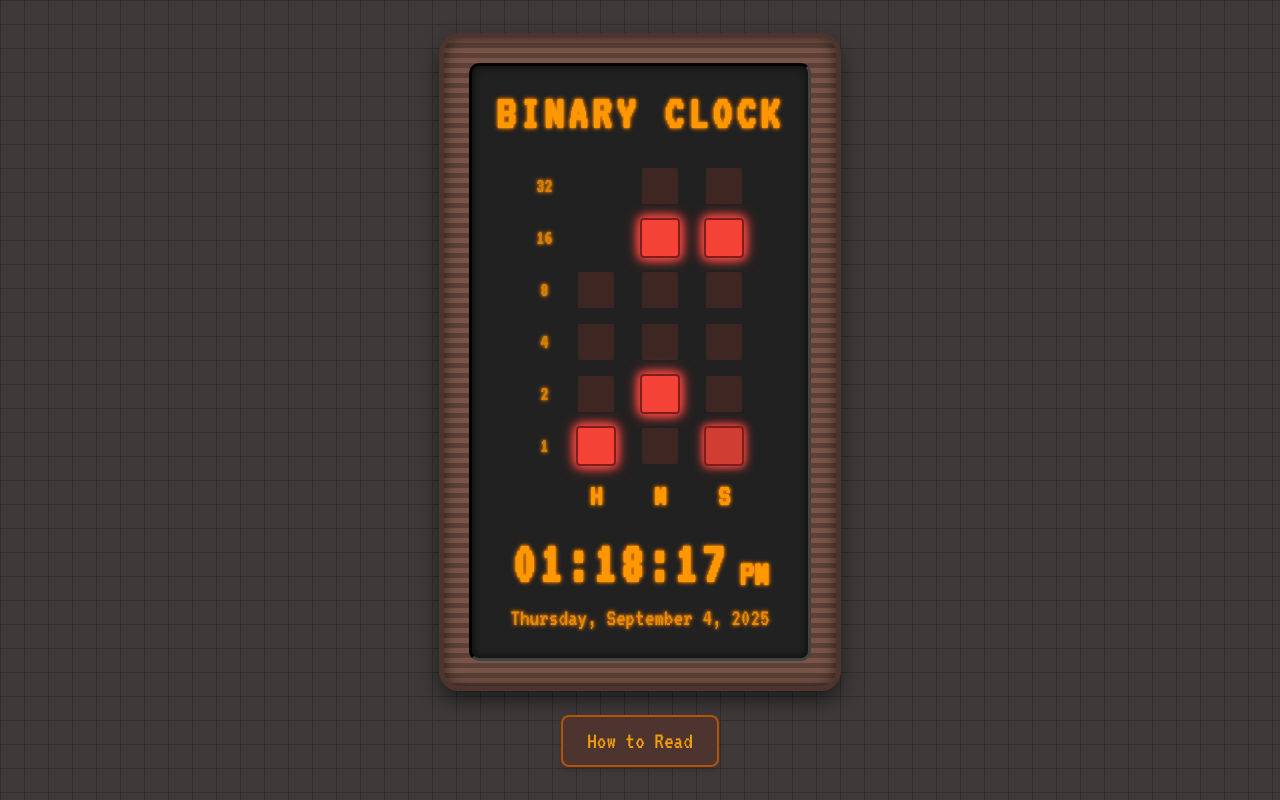
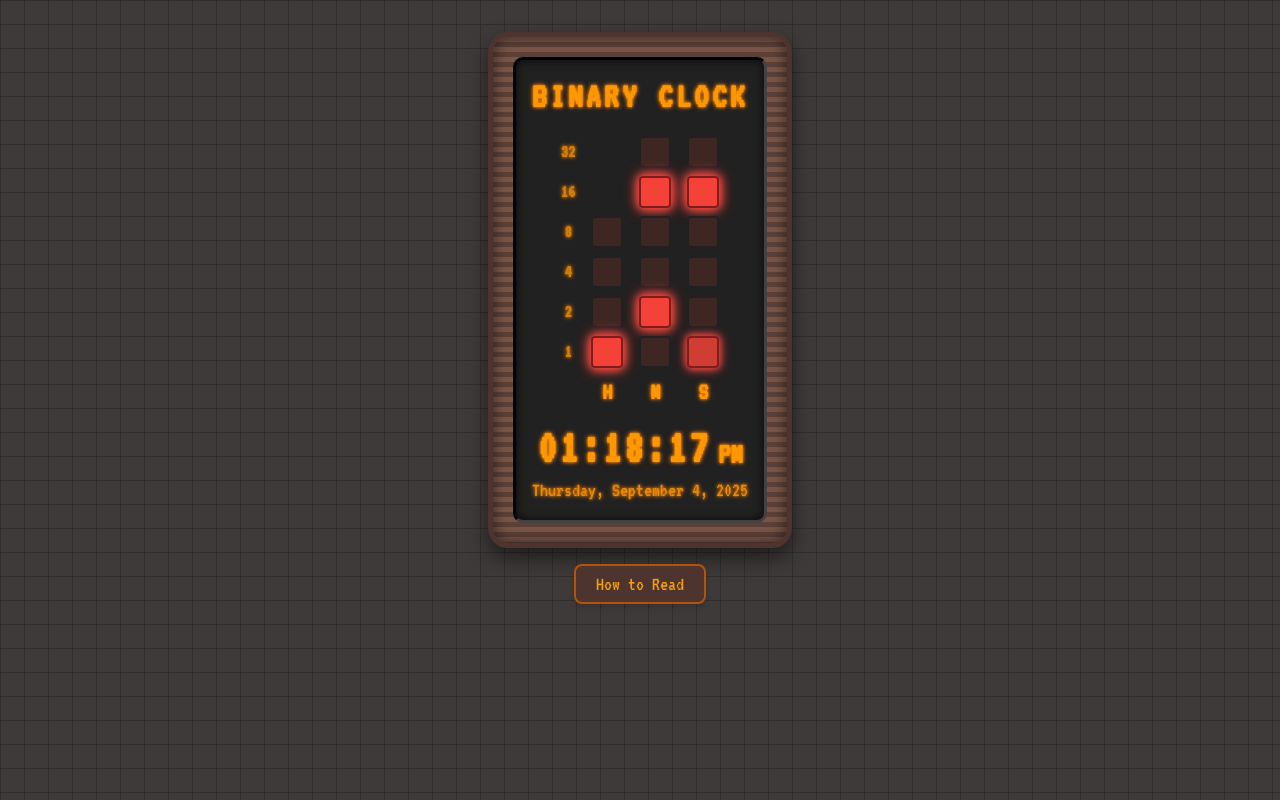
Before and after one commit to mmmmaharshi/binaryclock, a plain HTML site: page index.html in a window 1280 px wide. Drawn offline with nearby package versions, Linux system fonts and the light colour scheme.

Commit message:
layout fix

```diff
--- a/index.html
+++ b/index.html
@@ -55,14 +55,13 @@
                 linear-gradient(rgba(45, 42, 42, 0.8) .05em, transparent .05em),
                 linear-gradient(90deg, rgba(45, 42, 42, 0.8) .05em, transparent .05em);
             background-size: 1.5em 1.5em;
-            overflow: hidden;
         }
 
         .clock-case {
             background: #6D4C41;
             background-image: linear-gradient(0deg, #5D4037 50%, #795548 50%);
             background-size: 10px 10px;
-            padding: 25px;
+            padding: 20px; /* Shrunk */
             border-radius: 20px;
             border: 5px solid #4E342E;
             box-shadow:
@@ -74,7 +73,7 @@
             background-color: #212121;
             border: 3px inset #424242;
             border-radius: 10px;
-            padding: 1.5rem;
+            padding: 1rem; /* Shrunk */
             box-shadow: inset 0 0 10px rgba(0,0,0,0.75);
         }
 
@@ -123,65 +122,65 @@
         }
     </style>
 </head>
-<body class="flex items-center justify-center min-h-screen">
+<body class="min-h-screen py-8">
 
     <div class="flex flex-col items-center">
         <div class="clock-case">
             <div class="screen">
-                <h1 class="text-4xl md:text-5xl font-bold text-center mb-4 tracking-widest retro-text">BINARY CLOCK</h1>
+                <h1 class="text-3xl md:text-4xl font-bold text-center mb-3 tracking-widest retro-text">BINARY CLOCK</h1>
 
-                <div class="flex justify-center space-x-4 md:space-x-6" role="timer" aria-live="off" aria-label="Binary clock display">
+                <div class="flex justify-center space-x-3 md:space-x-4" role="timer" aria-live="off" aria-label="Binary clock display">
                     <!-- Column for side numbers -->
-                    <div class="flex flex-col text-lg md:text-xl font-semibold retro-text opacity-80">
-                        <div class="flex items-center justify-center h-8 md:h-10 mt-2 md:mt-3">32</div>
-                        <div class="flex items-center justify-center h-8 md:h-10 mt-2 md:mt-3">16</div>
-                        <div class="flex items-center justify-center h-8 md:h-10 mt-2 md:mt-3">8</div>
-                        <div class="flex items-center justify-center h-8 md:h-10 mt-2 md:mt-3">4</div>
-                        <div class="flex items-center justify-center h-8 md:h-10 mt-2 md:mt-3">2</div>
-                        <div class="flex items-center justify-center h-8 md:h-10 mt-2 md:mt-3">1</div>
-                        <div class="h-8 mt-2 md:mt-3"></div>
+                    <div class="flex flex-col text-base md:text-lg font-semibold retro-text opacity-80">
+                        <div class="flex items-center justify-center h-6 md:h-8 mt-1 md:mt-2">32</div>
+                        <div class="flex items-center justify-center h-6 md:h-8 mt-1 md:mt-2">16</div>
+                        <div class="flex items-center justify-center h-6 md:h-8 mt-1 md:mt-2">8</div>
+                        <div class="flex items-center justify-center h-6 md:h-8 mt-1 md:mt-2">4</div>
+                        <div class="flex items-center justify-center h-6 md:h-8 mt-1 md:mt-2">2</div>
+                        <div class="flex items-center justify-center h-6 md:h-8 mt-1 md:mt-2">1</div>
+                        <div class="h-8 mt-1 md:mt-2"></div>
                     </div>
                     <!-- Hours Column -->
                     <div class="flex flex-col" role="group" aria-label="Hours">
-                        <div class="w-8 h-8 md:w-10 md:h-10 mt-2 md:mt-3"></div>
-                        <div class="w-8 h-8 md:w-10 md:h-10 mt-2 md:mt-3"></div>
-                        <div id="h-8" class="led led-off w-8 h-8 md:w-10 md:h-10 border-2 mt-2 md:mt-3"></div>
-                        <div id="h-4" class="led led-off w-8 h-8 md:w-10 md:h-10 border-2 mt-2 md:mt-3"></div>
-                        <div id="h-2" class="led led-off w-8 h-8 md:w-10 md:h-10 border-2 mt-2 md:mt-3"></div>
-                        <div id="h-1" class="led led-off w-8 h-8 md:w-10 md:h-10 border-2 mt-2 md:mt-3"></div>
-                        <div class="text-2xl md:text-3xl font-bold retro-text h-8 text-center mt-2 md:mt-3">H</div>
+                        <div class="w-6 h-6 md:w-8 md:h-8 mt-1 md:mt-2"></div>
+                        <div class="w-6 h-6 md:w-8 md:h-8 mt-1 md:mt-2"></div>
+                        <div id="h-8" class="led led-off w-6 h-6 md:w-8 md:h-8 border-2 mt-1 md:mt-2"></div>
+                        <div id="h-4" class="led led-off w-6 h-6 md:w-8 md:h-8 border-2 mt-1 md:mt-2"></div>
+                        <div id="h-2" class="led led-off w-6 h-6 md:w-8 md:h-8 border-2 mt-1 md:mt-2"></div>
+                        <div id="h-1" class="led led-off w-6 h-6 md:w-8 md:h-8 border-2 mt-1 md:mt-2"></div>
+                        <div class="text-xl md:text-2xl font-bold retro-text h-8 text-center mt-1 md:mt-2">H</div>
                     </div>
                     <!-- Minutes Column -->
                     <div class="flex flex-col" role="group" aria-label="Minutes">
-                        <div id="m-32" class="led led-off w-8 h-8 md:w-10 md:h-10 border-2 mt-2 md:mt-3"></div>
-                        <div id="m-16" class="led led-off w-8 h-8 md:w-10 md:h-10 border-2 mt-2 md:mt-3"></div>
-                        <div id="m-8" class="led led-off w-8 h-8 md:w-10 md:h-10 border-2 mt-2 md:mt-3"></div>
-                        <div id="m-4" class="led led-off w-8 h-8 md:w-10 md:h-10 border-2 mt-2 md:mt-3"></div>
-                        <div id="m-2" class="led led-off w-8 h-8 md:w-10 md:h-10 border-2 mt-2 md:mt-3"></div>
-                        <div id="m-1" class="led led-off w-8 h-8 md:w-10 md:h-10 border-2 mt-2 md:mt-3"></div>
-                        <div class="text-2xl md:text-3xl font-bold retro-text h-8 text-center mt-2 md:mt-3">M</div>
+                        <div id="m-32" class="led led-off w-6 h-6 md:w-8 md:h-8 border-2 mt-1 md:mt-2"></div>
+                        <div id="m-16" class="led led-off w-6 h-6 md:w-8 md:h-8 border-2 mt-1 md:mt-2"></div>
+                        <div id="m-8" class="led led-off w-6 h-6 md:w-8 md:h-8 border-2 mt-1 md:mt-2"></div>
+                        <div id="m-4" class="led led-off w-6 h-6 md:w-8 md:h-8 border-2 mt-1 md:mt-2"></div>
+                        <div id="m-2" class="led led-off w-6 h-6 md:w-8 md:h-8 border-2 mt-1 md:mt-2"></div>
+                        <div id="m-1" class="led led-off w-6 h-6 md:w-8 md:h-8 border-2 mt-1 md:mt-2"></div>
+                        <div class="text-xl md:text-2xl font-bold retro-text h-8 text-center mt-1 md:mt-2">M</div>
                     </div>
                     <!-- Seconds Column -->
                     <div class="flex flex-col" role="group" aria-label="Seconds">
-                        <div id="s-32" class="led led-off w-8 h-8 md:w-10 md:h-10 border-2 mt-2 md:mt-3"></div>
-                        <div id="s-16" class="led led-off w-8 h-8 md:w-10 md:h-10 border-2 mt-2 md:mt-3"></div>
-                        <div id="s-8" class="led led-off w-8 h-8 md:w-10 md:h-10 border-2 mt-2 md:mt-3"></div>
-                        <div id="s-4" class="led led-off w-8 h-8 md:w-10 md:h-10 border-2 mt-2 md:mt-3"></div>
-                        <div id="s-2" class="led led-off w-8 h-8 md:w-10 md:h-10 border-2 mt-2 md:mt-3"></div>
-                        <div id="s-1" class="led led-off w-8 h-8 md:w-10 md:h-10 border-2 mt-2 md:mt-3"></div>
-                        <div class="text-2xl md:text-3xl font-bold retro-text h-8 text-center mt-2 md:mt-3">S</div>
+                        <div id="s-32" class="led led-off w-6 h-6 md:w-8 md:h-8 border-2 mt-1 md:mt-2"></div>
+                        <div id="s-16" class="led led-off w-6 h-6 md:w-8 md:h-8 border-2 mt-1 md:mt-2"></div>
+                        <div id="s-8" class="led led-off w-6 h-6 md:w-8 md:h-8 border-2 mt-1 md:mt-2"></div>
+                        <div id="s-4" class="led led-off w-6 h-6 md:w-8 md:h-8 border-2 mt-1 md:mt-2"></div>
+                        <div id="s-2" class="led led-off w-6 h-6 md:w-8 md:h-8 border-2 mt-1 md:mt-2"></div>
+                        <div id="s-1" class="led led-off w-6 h-6 md:w-8 md:h-8 border-2 mt-1 md:mt-2"></div>
+                        <div class="text-xl md:text-2xl font-bold retro-text h-8 text-center mt-1 md:mt-2">S</div>
                     </div>
                 </div>
 
-                <div class="flex justify-center items-end mt-6">
-                    <div id="digital-time" class="text-center text-5xl md:text-6xl font-bold retro-text tracking-wider" role="status" aria-live="polite">--:--:--</div>
-                    <div id="ampm-indicator" class="ml-3 text-3xl md:text-4xl font-bold retro-text">--</div>
+                <div class="flex justify-center items-end mt-4">
+                    <div id="digital-time" class="text-center text-4xl md:text-5xl font-bold retro-text tracking-wider" role="status" aria-live="polite">--:--:--</div>
+                    <div id="ampm-indicator" class="ml-2 text-2xl md:text-3xl font-bold retro-text">--</div>
                 </div>
-                <div id="date-string" class="mt-2 text-center text-xl md:text-2xl retro-text opacity-90">Loading...</div>
+                <div id="date-string" class="mt-1 text-center text-lg md:text-xl retro-text opacity-90">Loading...</div>
             </div>
         </div>
 
-        <button id="open-modal-btn" class="mt-6 px-6 py-2 bg-[#4E342E] text-amber-500 text-2xl border-2 border-amber-700 rounded-lg shadow-md hover:bg-[#5D4037] active:translate-y-px">
+        <button id="open-modal-btn" class="mt-4 px-5 py-1 bg-[#4E342E] text-amber-500 text-xl border-2 border-amber-700 rounded-lg shadow-md hover:bg-[#5D4037] active:translate-y-px">
             How to Read
         </button>
     </div>
```
